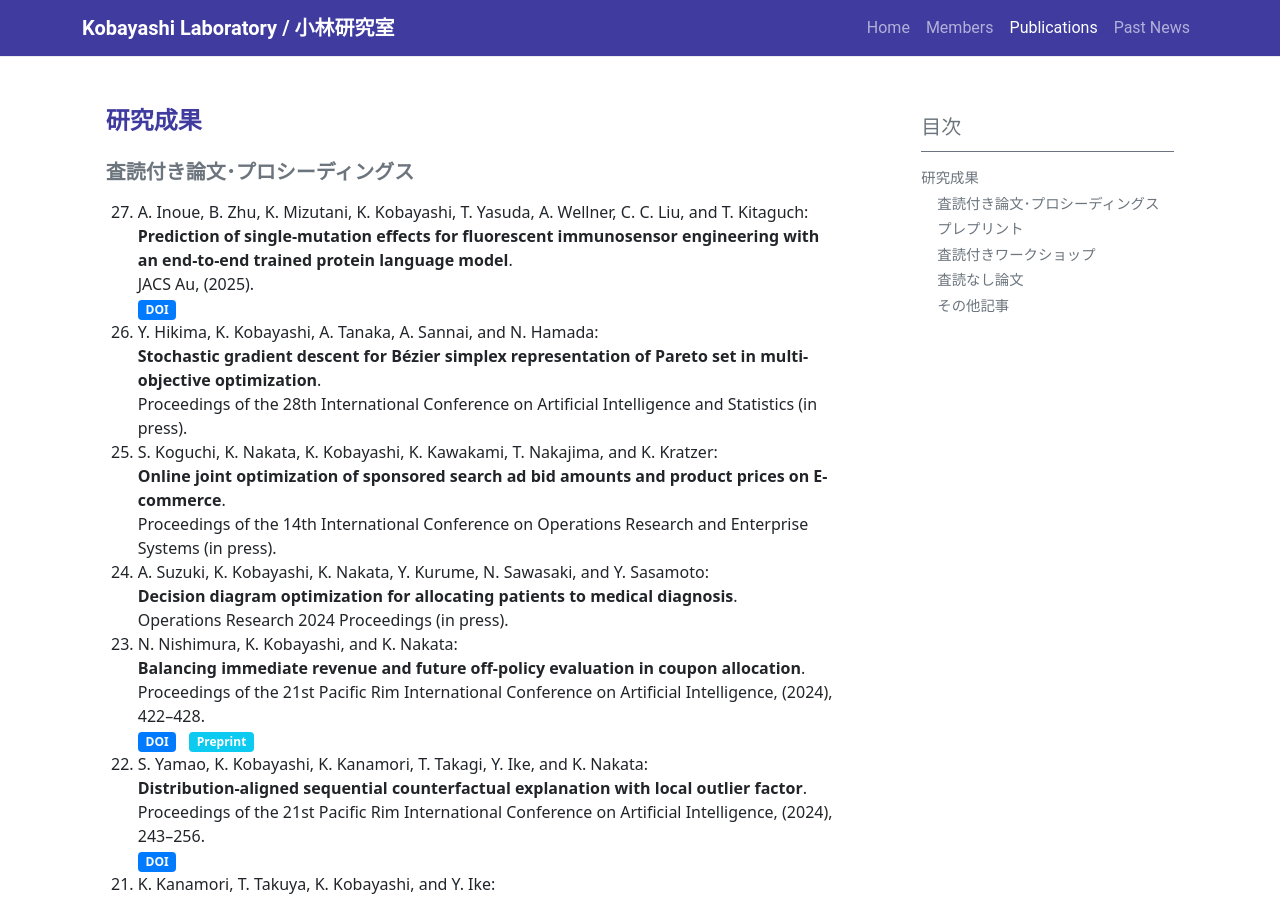
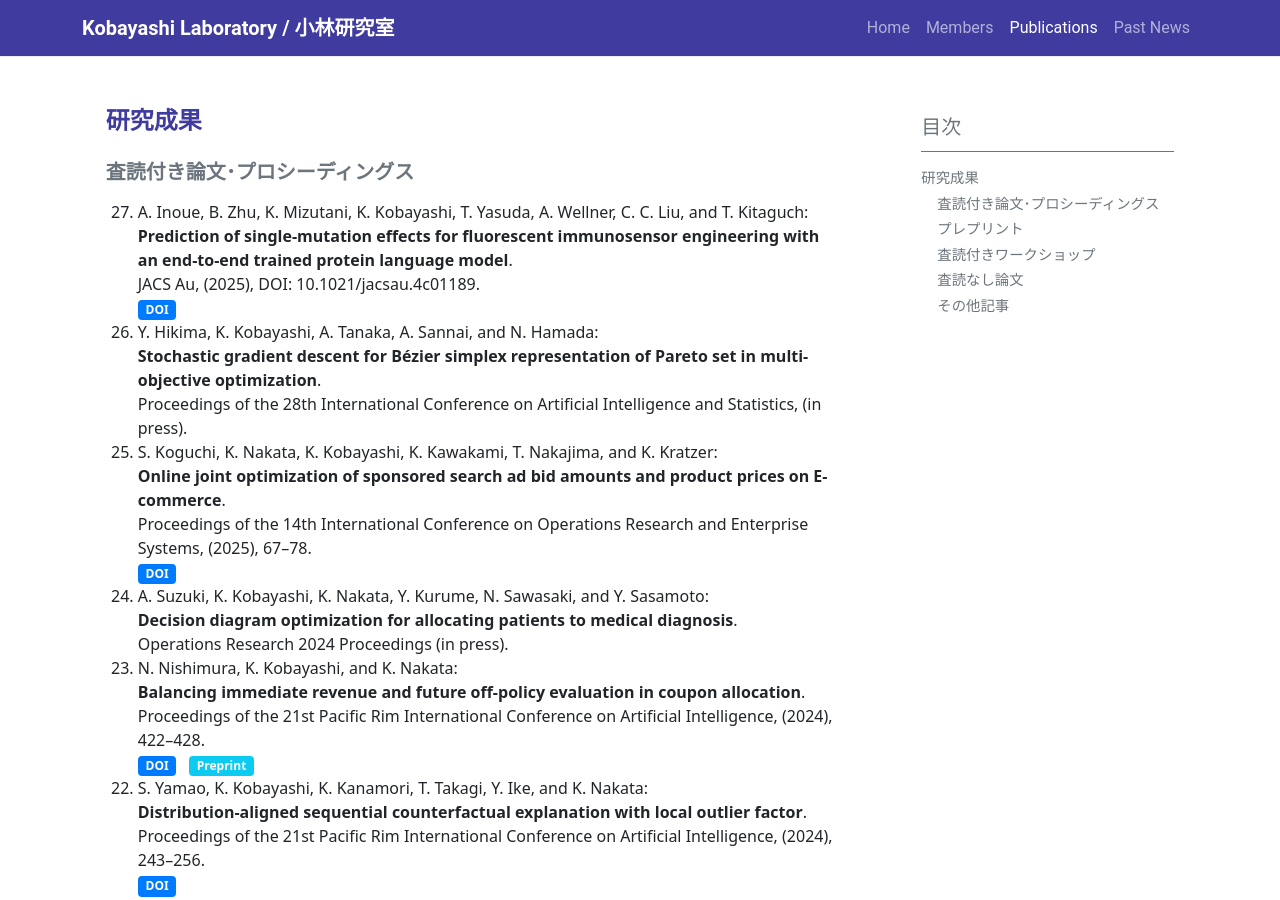
Before and after one commit to isct-koba-lab/isct-koba-lab.github.io, a Jekyll site: the page built from pages/publications.md, in a window 1280 px wide and 900 px high. Built offline with Jekyll 4.4.1, drawn with Linux system fonts in a browser that asks for light colours.

Commit message:
Update publications.md

```diff
--- a/pages/publications.md
+++ b/pages/publications.md
@@ -10,14 +10,15 @@
 ### **査読付き論文･プロシーディングス**
 1. A. Inoue, B. Zhu, K. Mizutani, K. Kobayashi, T. Yasuda, A. Wellner, C. C. Liu, and T. Kitaguch:
 **Prediction of single-mutation effects for fluorescent immunosensor engineering with an end-to-end trained protein language model**.
-JACS Au, (2025).
+JACS Au, (2025), DOI: 10.1021/jacsau.4c01189.
 <span class="badge bg-secondary"> <a target="blank"  style="color:white;text-decoration:none" href="https://doi.org/10.1021/jacsau.4c01189" >DOI </a> </span>
 1. Y. Hikima, K. Kobayashi, A. Tanaka, A. Sannai, and N. Hamada:
 **Stochastic gradient descent for Bézier simplex representation of Pareto set in multi-objective optimization**.
-Proceedings of the 28th International Conference on Artificial Intelligence and Statistics (in press).
+Proceedings of the 28th International Conference on Artificial Intelligence and Statistics, (in press).
 1. S. Koguchi, K. Nakata, K. Kobayashi, K. Kawakami, T. Nakajima, and K. Kratzer:
 **Online joint optimization of sponsored search ad bid amounts and product prices on E-commerce**.
-Proceedings of the 14th International Conference on Operations Research and Enterprise Systems (in press).
+Proceedings of the 14th International Conference on Operations Research and Enterprise Systems, (2025), 67--78.
+<span class="badge bg-secondary"> <a target="blank"  style="color:white;text-decoration:none" href="https://doi.org/10.5220/0013118300003893" >DOI </a> </span>
 1. A. Suzuki, K. Kobayashi, K. Nakata, Y. Kurume, N. Sawasaki, and Y. Sasamoto:
 **Decision diagram optimization for allocating patients to medical diagnosis**.
 Operations Research 2024 Proceedings (in press).
```
